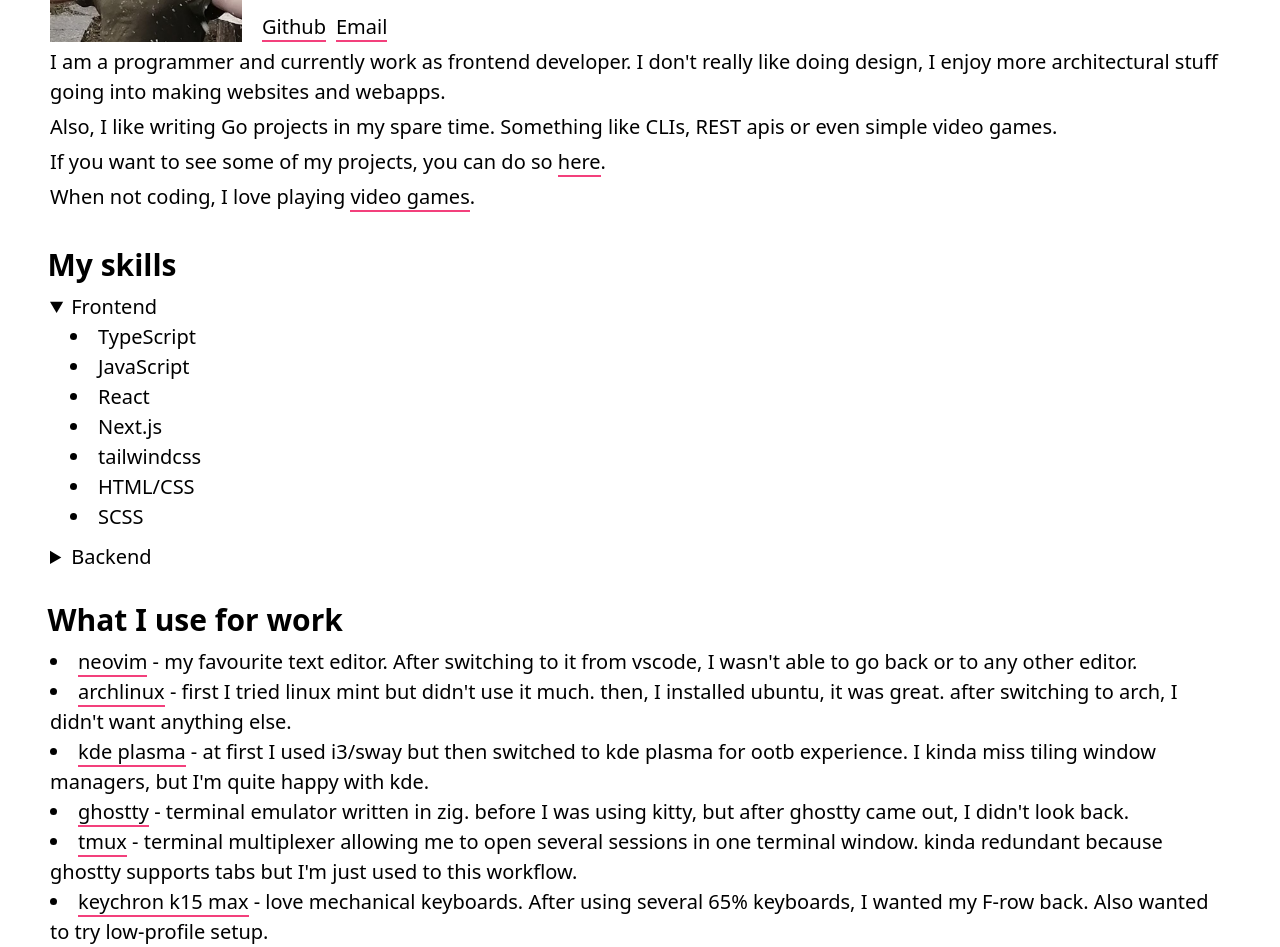
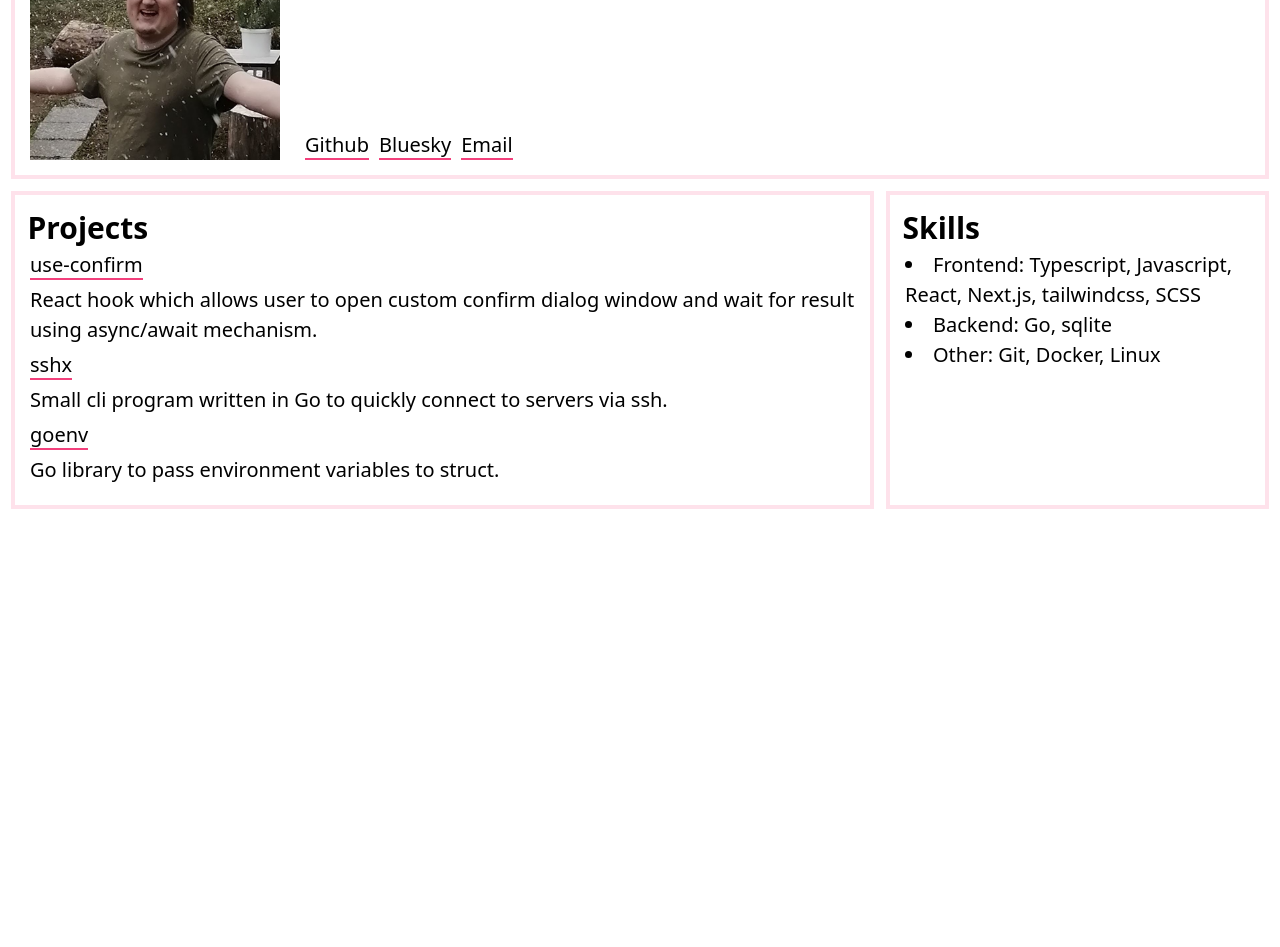
Before and after one commit to tsivinsky/website, a Next.js app: page / in a window 1280 px wide. Shown: the part 200-1147 px from the top of the page. After the commit the page ends 800 px from the top, so only its background shows below. Built offline with nearby package versions, Linux system fonts and the light colour scheme.

Commit message:
update homepage, remove games & projects pages

```diff
--- a/src/app/games/page.tsx
+++ /dev/null
@@ -1,171 +0,0 @@
-import Link from "next/link";
-
-export default function Games() {
-  return (
-    <div>
-      <Link href="/">{"<--"} back to home page</Link>
-      <h1 className="mt-2">Video games</h1>
-      <p>
-        I&apos;ve been playing video games my whole life, since I was able to
-        form memories.
-      </p>
-      <p>
-        My first platform was ps2, on which I played{" "}
-        <a
-          href="https://en.wikipedia.org/wiki/Over_the_Hedge_(video_game)"
-          target="_blank"
-          rel="noopener noreferrer"
-        >
-          Over The Hedge
-        </a>
-        ,{" "}
-        <a
-          href="https://en.wikipedia.org/wiki/Mortal_Kombat:_Armageddon"
-          target="_blank"
-          rel="noopener noreferrer"
-        >
-          Mortal Kombat Armaggedon
-        </a>{" "}
-        and{" "}
-        <a
-          href="https://en.wikipedia.org/wiki/Gran_Turismo_4"
-          target="_blank"
-          rel="noopener noreferrer"
-        >
-          Gran Turismo 4
-        </a>
-        , just to name a few.
-      </p>
-      <p>
-        Then, my parents got me xbox 360. I wasn&apos;t able to play online, but
-        I still played a lot of games, mostly{" "}
-        <a
-          href="https://en.wikipedia.org/wiki/FIFA_09"
-          target="_blank"
-          rel="noopener noreferrer"
-        >
-          Fifa 09
-        </a>
-        .
-      </p>
-      <p>
-        In college I bought myself (with birthday money) a ps4 slim and played a
-        bunch of Sony exclusives. Some of my favourite games were{" "}
-        <a
-          href="https://en.wikipedia.org/wiki/Horizon_Zero_Dawn"
-          target="_blank"
-          rel="noopener noreferrer"
-        >
-          Horizon Zero Dawn
-        </a>
-        ,{" "}
-        <a
-          href="https://en.wikipedia.org/wiki/God_of_War_(2018_video_game)"
-          target="_blank"
-          rel="noopener noreferrer"
-        >
-          God of War
-        </a>{" "}
-        and{" "}
-        <a
-          href="https://en.wikipedia.org/wiki/Marvel's_Spider-Man_(video_game)"
-          target="_blank"
-          rel="noopener noreferrer"
-        >
-          Marvel&apos;s Spider-Man
-        </a>
-        .
-      </p>
-      <p>
-        After college, when I got my first job, I bought ps5 and then steam
-        deck. Then, I wanted to play zelda game, so I bought nintendo switch
-        oled and{" "}
-        <a
-          href="https://en.wikipedia.org/wiki/The_Legend_of_Zelda:_Breath_of_the_Wild"
-          target="_blank"
-          rel="noopener noreferrer"
-        >
-          Legend of Zelda: BotW
-        </a>
-        . This year (2025) I sold switch oled, bought switch 2 and played{" "}
-        <a
-          href="https://en.wikipedia.org/wiki/Donkey_Kong_Bananza"
-          target="_blank"
-          rel="noopener noreferrer"
-        >
-          Donkey Kong Bananza
-        </a>
-        . Somewhere after Steam Deck, I built a PC. Mainly because I wanted to
-        try to build it myself (it turned on on a 1st try).
-      </p>
-      <br />
-      <h2>My favourite games (in no particular order)</h2>
-      <ul className="list-disc list-inside mt-2">
-        <li>
-          <a
-            href="https://store.steampowered.com/app/489830/The_Elder_Scrolls_V_Skyrim_Special_Edition/"
-            target="_blank"
-            rel="noopener noreferrer"
-          >
-            Skyrim
-          </a>
-        </li>
-        <li>
-          <a
-            href="https://store.steampowered.com/app/40390/Risen_2_Dark_Waters/"
-            target="_blank"
-            rel="noopener noreferrer"
-          >
-            Risen 2
-          </a>
-        </li>
-        <li>
-          <a
-            href="https://store.steampowered.com/app/1307580/TOEM_A_Photo_Adventure/"
-            target="_blank"
-            rel="noopener noreferrer"
-          >
-            TOEM
-          </a>
-        </li>
-        <li>
-          <a
-            href="https://store.steampowered.com/app/1055540/A_Short_Hike/"
-            target="_blank"
-            rel="noopener noreferrer"
-          >
-            A Short Hike
-          </a>
-        </li>
-        <li>
-          <a
-            href="https://store.steampowered.com/app/553850/HELLDIVERS_2/"
-            target="_blank"
-            rel="noopener noreferrer"
-          >
-            Helldivers 2
-          </a>
-        </li>
-        <li>
-          <a
-            href="https://store.steampowered.com/app/105600/Terraria/"
-            target="_blank"
-            rel="noopener noreferrer"
-          >
-            Terraria
-          </a>
-        </li>
-        <li>
-          <a
-            href="https://store.steampowered.com/app/490110/The_Precinct/"
-            target="_blank"
-            rel="noopener noreferrer"
-          >
-            The Precinct
-          </a>
-        </li>
-        <li>Horizon (Zero Dawn & Forbidden West)</li>
-      </ul>
-    </div>
-  );
-}
--- a/src/app/globals.css
+++ b/src/app/globals.css
@@ -10,6 +10,8 @@
   --text-title--line-height: 2.75rem;
   --text-subtitle: 1.5rem;
   --text-subtitle--line-height: 1.75rem;
+  --text-h3: 1.2rem;
+  --text-h3--line-height: 1.5rem;
   --text-medium: 1rem;
   --text-medium--line-height: 1.5rem;
 
@@ -24,11 +26,15 @@ h2 {
   @apply text-subtitle font-semibold -mx-0.5;
 }
 
+h3 {
+  @apply text-h3 font-semibold -mx-0.5;
+}
+
 p {
   @apply text-medium my-1;
 }
 
-a {
+a:not(:has(img)) {
   position: relative;
   display: inline-block;
 
--- a/src/app/layout.tsx
+++ b/src/app/layout.tsx
@@ -1,5 +1,4 @@
 import type { Metadata } from "next";
-import { ReactNode } from "react";
 import "./globals.css";
 
 export const metadata: Metadata = {
@@ -7,18 +6,10 @@ export const metadata: Metadata = {
   description: "Dan's personal website",
 };
 
-export default function RootLayout({
-  children,
-}: Readonly<{
-  children: ReactNode;
-}>) {
+export default function RootLayout({ children }: LayoutProps<"/">) {
   return (
-    <html lang="en" className="h-full">
-      <body className="h-full">
-        <main className="max-w-[1200px] w-full pt-10 mx-auto px-2 h-full flex flex-col">
-          {children}
-        </main>
-      </body>
+    <html lang="en">
+      <body>{children}</body>
     </html>
   );
 }
--- a/src/app/page.tsx
+++ b/src/app/page.tsx
@@ -1,147 +1,92 @@
 import Image from "next/image";
-import Link from "next/link";
 
 export default function Home() {
   return (
-    <div>
-      <div className="flex gap-2 md:gap-4 flex-col md:flex-row">
-        <div className="shrink-0 w-[128px] h-[128px] md:w-[192px] md:h-[192px] relative overflow-hidden">
-          <Image
-            src="/me.jpg"
-            alt="Me"
-            fill
-            className="scale-125 object-cover"
-          />
+    <div className="min-h-screen flex my-5 lg:my-0 lg:justify-center lg:items-center">
+      <div className="max-w-[1440px] w-full mx-4 lg:mx-3 flex flex-col gap-4">
+        <div className="flex flex-col sm:flex-row gap-2 md:gap-5 p-3 outline-4 outline-accent/15">
+          <div className="relative w-[150px] lg:w-[250px] aspect-square overflow-hidden">
+            <Image src="/me.jpg" alt="me" fill className="object-cover" />
           </div>
           <div className="flex flex-col">
             <h1>Dan Tsivinsky</h1>
-          <p>
-            Hi, this is my personal website. Here you can find info about me and
-            my projects.
-          </p>
-          <div className="mt-auto flex gap-2">
+            <p>programmer</p>
+            <div className="mt-auto flex items-end gap-2">
               <a
                 href="https://github.com/tsivinsky"
                 target="_blank"
-              rel="me noopener noreferrer"
+                rel="noopener noreferrer"
               >
                 Github
+              </a>
+              <a
+                href="https://bsky.app/profile/tsivinsky.com"
+                target="_blank"
+                rel="noopener noreferrer"
+              >
+                Bluesky
               </a>
               <a href="mailto:daniil@tsivinsky.com">Email</a>
             </div>
           </div>
         </div>
-      <div>
+
+        <div className="grid grid-cols-1 lg:grid-cols-[1fr_30%] gap-4">
+          <div className="p-3 outline-4 outline-accent/15">
+            <h2>Projects</h2>
+            <ul className="mt-1">
+              <li>
+                <a
+                  href="https://github.com/tsivinsky/use-confirm"
+                  target="_blank"
+                  rel="noopener noreferrer"
+                >
+                  use-confirm
+                </a>
                 <p>
-          I am a programmer and currently work as frontend developer. I
-          don&apos;t really like doing design, I enjoy more architectural stuff
-          going into making websites and webapps.
+                  React hook which allows user to open custom confirm dialog
+                  window and wait for result using async/await mechanism.
                 </p>
-        <p>
-          Also, I like writing Go projects in my spare time. Something like
-          CLIs, REST apis or even simple video games.
-        </p>
-        <p>
-          If you want to see some of my projects, you can do so{" "}
-          <Link href="/projects">here</Link>.
-        </p>
-        <p>
-          When not coding, I love playing <Link href="/games">video games</Link>
-          .
-        </p>
-
-        <br />
-        <h2>My skills</h2>
-        <details className="mt-2" open>
-          <summary>Frontend</summary>
-          <ul className="list-disc list-inside ml-4">
-            <li>TypeScript</li>
-            <li>JavaScript</li>
-            <li>React</li>
-            <li>Next.js</li>
-            <li>tailwindcss</li>
-            <li>HTML/CSS</li>
-            <li>SCSS</li>
-          </ul>
-        </details>
-        <details className="mt-2">
-          <summary>Backend</summary>
-          <ul className="list-disc list-inside ml-4">
-            <li>Go</li>
-            <li>sqlite3</li>
-          </ul>
-        </details>
-      </div>
-
-      <br />
-      <h2>What I use for work</h2>
-      <ul className="list-disc list-inside mt-2">
-        <li>
-          <a href="https://neovim.io" target="_blank" rel="noopener noreferrer">
-            neovim
-          </a>{" "}
-          - my favourite text editor. After switching to it from vscode, I
-          wasn&apos;t able to go back or to any other editor.
               </li>
               <li>
                 <a
-            href="https://archlinux.org"
+                  href="https://github.com/tsivinsky/sshx"
                   target="_blank"
                   rel="noopener noreferrer"
                 >
-            archlinux
-          </a>{" "}
-          - first I tried linux mint but didn&apos;t use it much. then, I
-          installed ubuntu, it was great. after switching to arch, I didn&apos;t
-          want anything else.
+                  sshx
+                </a>
+                <p>
+                  Small cli program written in Go to quickly connect to servers
+                  via ssh.
+                </p>
               </li>
               <li>
                 <a
-            href="https://kde.org/plasma-desktop/"
+                  href="https://github.com/tsivinsky/goenv"
                   target="_blank"
                   rel="noopener noreferrer"
                 >
-            kde plasma
-          </a>{" "}
-          - at first I used i3/sway but then switched to kde plasma for ootb
-          experience. I kinda miss tiling window managers, but I&apos;m quite
-          happy with kde.
-        </li>
-        <li>
-          <a
-            href="https://ghostty.org/"
-            target="_blank"
-            rel="noopener noreferrer"
-          >
-            ghostty
-          </a>{" "}
-          - terminal emulator written in zig. before I was using kitty, but
-          after ghostty came out, I didn&apos;t look back.
-        </li>
-        <li>
-          <a
-            href="https://github.com/tmux/tmux"
-            target="_blank"
-            rel="noopener noreferrer"
-          >
-            tmux
-          </a>{" "}
-          - terminal multiplexer allowing me to open several sessions in one
-          terminal window. kinda redundant because ghostty supports tabs but
-          I&apos;m just used to this workflow.
-        </li>
-        <li>
-          <a
-            href="https://www.keychron.com/products/keychron-k15-max-alice-layout-qmk-wireless-custom-mechanical-keyboard"
-            target="_blank"
-            rel="noopener noreferrer"
-          >
-            keychron k15 max
-          </a>{" "}
-          - love mechanical keyboards. After using several 65% keyboards, I
-          wanted my F-row back. Also wanted to try low-profile setup.
+                  goenv
+                </a>
+                <p>Go library to pass environment variables to struct.</p>
               </li>
             </ul>
           </div>
+
+          <div className="p-3 outline-4 outline-accent/15">
+            <h2>Skills</h2>
+            <ul className="list-disc list-inside mt-1">
+              <li>
+                Frontend: Typescript, Javascript, React, Next.js, tailwindcss,
+                SCSS
+              </li>
+              <li>Backend: Go, sqlite</li>
+              <li>Other: Git, Docker, Linux</li>
+            </ul>
+          </div>
+        </div>
+      </div>
+    </div>
   );
 }
--- a/src/app/projects/page.tsx
+++ /dev/null
@@ -1,88 +0,0 @@
-import Link from "next/link";
-
-export default function Projects() {
-  return (
-    <div>
-      <Link href="/">{"<--"} back to home page</Link>
-      <h1 className="mt-2">My projects</h1>
-      <div className="flex flex-col gap-1 mt-4">
-        <div>
-          <h3>
-            <a
-              href="https://github.com/tsivinsky/use-confirm"
-              target="_blank"
-              rel="noopener noreferrer"
-            >
-              use-confirm
-            </a>
-          </h3>
-          <p>
-            React hook which allows user to open custom confirm dialog window
-            and wait for result using async/await mechanism.
-          </p>
-        </div>
-
-        <div>
-          <h3>
-            <a
-              href="https://github.com/tsivinsky/sshx"
-              target="_blank"
-              rel="noopener noreferrer"
-            >
-              sshx
-            </a>
-          </h3>
-          <p>
-            Small cli program written in Go to quickly connect to servers via
-            ssh.
-          </p>
-        </div>
-
-        <div>
-          <h3>
-            <a
-              href="https://github.com/tsivinsky/goenv"
-              target="_blank"
-              rel="noopener noreferrer"
-            >
-              goenv
-            </a>
-          </h3>
-          <p>Go library to pass environment variables to struct.</p>
-        </div>
-
-        <div>
-          <h3>
-            <a
-              href="https://github.com/tsivinsky/hi-mom"
-              target="_blank"
-              rel="noopener noreferrer"
-            >
-              hi-mom
-            </a>
-          </h3>
-          <p>
-            JS library with just one function `hiMom()` returning string
-            &quot;Hi, mom!&quot;. I made it as a joke, referencing{" "}
-            <a
-              href="https://www.youtube.com/@Fireship"
-              target="_blank"
-              rel="noopener noreferrer"
-            >
-              Fireship
-            </a>
-            &apos;s phrase in his coding tutorials. Project was featured in{" "}
-            <a
-              href="https://youtu.be/qXUl3VsbA6o?si=wCBo2oAOHYrvwQ_C&t=108"
-              target="_blank"
-              rel="noopener noreferrer"
-            >
-              his video
-            </a>{" "}
-            and got more than 300 github stars.
-          </p>
-        </div>
-      </div>
-    </div>
-  );
-}
```
Also changed, not shown: eslint.config.mjs (+7 -0 lines), 1 other file (tests, documents, lock files or other folders). Lines whose indentation alone changed are shown as unchanged.
